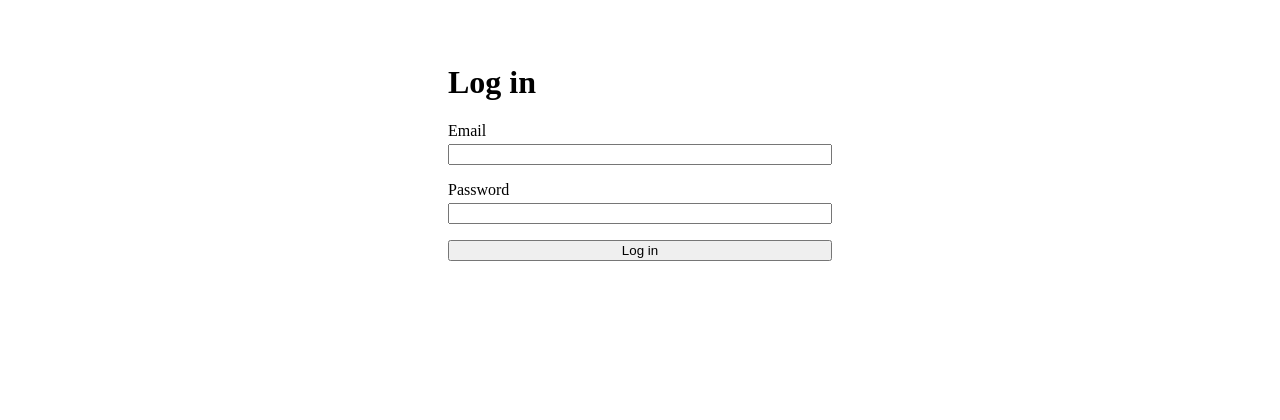
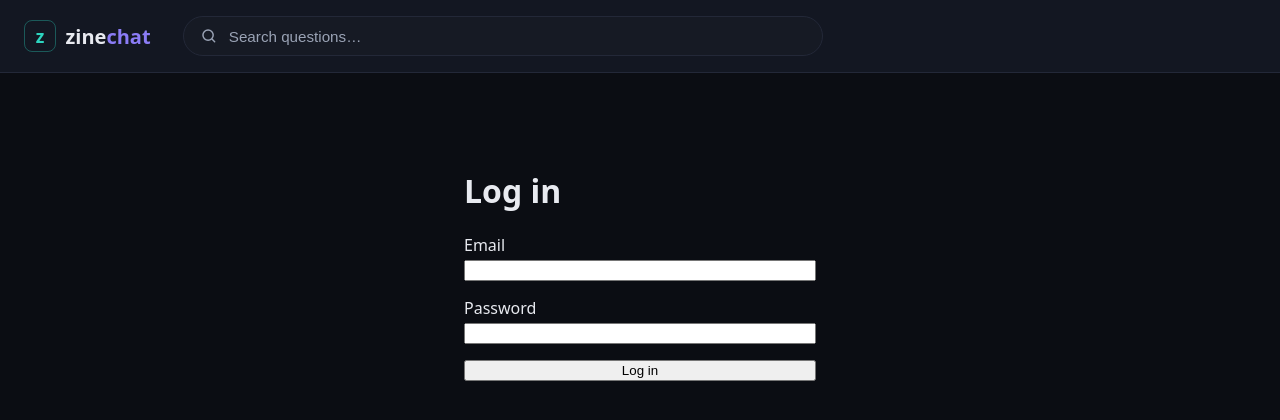
Before and after one commit to BabelNose/zineChat, a SvelteKit app in the folder frontend/: page /login in a window 1280 px wide. Shown: the top 420 px of the page. Built offline with nearby package versions, Linux system fonts and the light colour scheme.

Commit message:
Add question listing page with shared search header
Renders the question list from GET /questions as the app's default
page, and pulls the search bar (non-functional for now) into the root
layout so it appears on every page.

```diff
--- a/frontend/src/routes/+layout.svelte
+++ b/frontend/src/routes/+layout.svelte
@@ -8,4 +8,154 @@
 	<link rel="icon" href={favicon} />
 </svelte:head>
 
-{@render children()}
+<div class="app-shell">
+	<header class="app-header">
+		<a class="brand" href="/">
+			<span class="brand-mark">z</span>
+			<span class="brand-name">zine<span class="accent">chat</span></span>
+		</a>
+
+		<div class="searchbar">
+			<svg class="search-icon" viewBox="0 0 24 24" fill="none" aria-hidden="true">
+				<circle cx="11" cy="11" r="7" stroke="currentColor" stroke-width="2" />
+				<path d="M20 20L16.65 16.65" stroke="currentColor" stroke-width="2" stroke-linecap="round" />
+			</svg>
+			<input
+				class="search-input"
+				type="search"
+				placeholder="Search questions…"
+				aria-label="Search questions"
+				disabled
+			/>
+		</div>
+	</header>
+
+	<main class="app-main">
+		{@render children()}
+	</main>
+</div>
+
+<style>
+	:global(:root) {
+		--bg: #0b0d13;
+		--bg-elevated: #131722;
+		--bg-card: #161a24;
+		--border: #232838;
+		--text: #e8eaf0;
+		--text-muted: #9aa3b5;
+		--accent-teal: #2dd4bf;
+		--accent-purple: #8b7cf6;
+		--tag-bg: rgba(45, 212, 191, 0.1);
+		--tag-border: rgba(45, 212, 191, 0.35);
+		--tag-text: #5eead4;
+	}
+
+	:global(html, body) {
+		margin: 0;
+		padding: 0;
+		background: var(--bg);
+		color: var(--text);
+		font-family:
+			system-ui,
+			-apple-system,
+			'Segoe UI',
+			Roboto,
+			sans-serif;
+	}
+
+	:global(*) {
+		box-sizing: border-box;
+	}
+
+	.app-shell {
+		min-height: 100vh;
+		display: flex;
+		flex-direction: column;
+	}
+
+	.app-header {
+		display: flex;
+		align-items: center;
+		gap: 2rem;
+		padding: 1rem 1.5rem;
+		border-bottom: 1px solid var(--border);
+		background: var(--bg-elevated);
+		flex-wrap: wrap;
+	}
+
+	.brand {
+		display: flex;
+		align-items: center;
+		gap: 0.6rem;
+		text-decoration: none;
+		flex-shrink: 0;
+	}
+
+	.brand-mark {
+		display: inline-flex;
+		align-items: center;
+		justify-content: center;
+		width: 2rem;
+		height: 2rem;
+		border-radius: 0.5rem;
+		border: 1px solid var(--tag-border);
+		color: var(--accent-teal);
+		font-weight: 700;
+		font-size: 1.1rem;
+	}
+
+	.brand-name {
+		font-size: 1.25rem;
+		font-weight: 700;
+		color: var(--text);
+	}
+
+	.brand-name .accent {
+		color: var(--accent-purple);
+	}
+
+	.searchbar {
+		flex: 1;
+		min-width: 16rem;
+		max-width: 40rem;
+		display: flex;
+		align-items: center;
+		gap: 0.6rem;
+		padding: 0.6rem 1rem;
+		border: 1px solid var(--border);
+		border-radius: 999px;
+		background: var(--bg-card);
+	}
+
+	.search-icon {
+		width: 1.1rem;
+		height: 1.1rem;
+		color: var(--text-muted);
+		flex-shrink: 0;
+	}
+
+	.search-input {
+		flex: 1;
+		border: none;
+		background: transparent;
+		color: var(--text);
+		font-size: 0.95rem;
+		outline: none;
+	}
+
+	.search-input::placeholder {
+		color: var(--text-muted);
+	}
+
+	.search-input:disabled {
+		cursor: not-allowed;
+	}
+
+	.app-main {
+		flex: 1;
+		width: 100%;
+		max-width: 60rem;
+		margin: 0 auto;
+		padding: 2rem 1.5rem;
+	}
+</style>
```
Also changed, not shown: frontend/src/routes/+page.server.ts (added, +39 -0 lines), frontend/src/routes/+page.svelte (+117 -2 lines).
